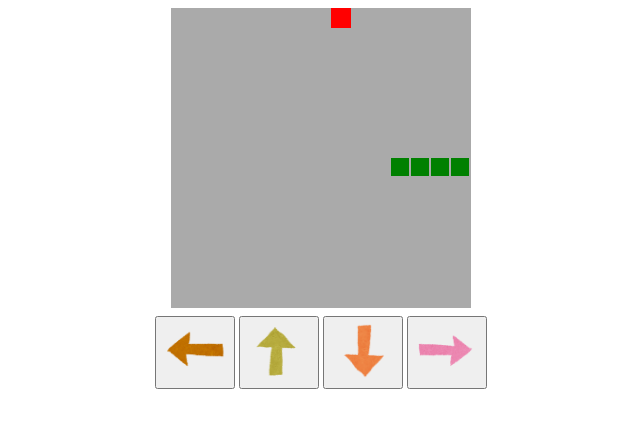
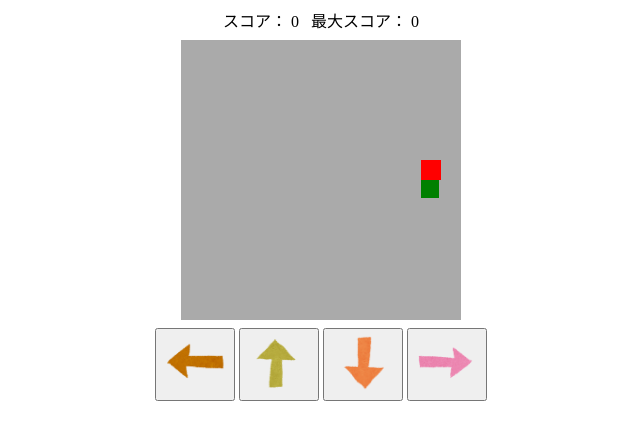
Before and after one commit to obrkn/snake-game, a plain HTML site: page index.html in a window 1280 px wide. Shown: the whole page, without its empty margins (319-959 px from the left). Drawn offline with Linux system fonts and the light colour scheme.

Commit message:
second commit4

```diff
--- a/index.html
+++ b/index.html
@@ -9,12 +9,16 @@
 </head>
 
 <body>
+  <div style="margin: 8px; text-align: center;">
+    <span>スコア： <span id="score">0</span></span>
+    <span style="margin-left: 8px;">最大スコア： <span id="max-score">0</span></span>
+  </div>
   <script>
     const canvas = document.createElement('canvas')
     const ctx = canvas.getContext('2d')
 
-    canvas.width = 300;
-    canvas.height = 300;
+    canvas.width = 280;
+    canvas.height = 280;
 
     canvas.setAttribute('style', 'display: block; margin: auto; background-color: #aaa')
 
@@ -29,6 +33,7 @@
       dx: 1,
       dy: 0,
       tail: null,
+      maxTail: null,
 
       update: function () {
         this.body.push({ x: this.x, y: this.y })
@@ -54,9 +59,14 @@
     }
 
     const init = () => {
+      document.getElementById('score').innerText = 0
+      if (snake.tail > snake.maxTail) {
+        snake.maxTail = snake.tail;
+        document.getElementById('max-score').innerText = snake.tail
+      }
       snake.x = STAGE / 2;
       snake.y = STAGE / 2;
-      snake.tail = 4;
+      snake.tail = 0;
       snake.body = [];
 
       item.x = Math.floor(Math.random() * STAGE);
@@ -67,22 +77,22 @@
       snake.update();
       item.update();
 
-      if (snake.x < 0) snake.x = STAGE - 1;
-      if (snake.y < 0) snake.y = STAGE - 1;
-      if (snake.x > STAGE) snake.x = 0;
-      if (snake.y > STAGE) snake.y = 0;
+      if (snake.x < 0) init();
+      if (snake.y < 0) init();
+      if (snake.x >= STAGE) init();
+      if (snake.y >= STAGE) init();
 
 
       if (snake.x === item.x && snake.y === item.y) {
         snake.tail++;
         item.x = Math.floor(Math.random() * STAGE);
         item.y = Math.floor(Math.random() * STAGE);
-
+        document.getElementById('score').innerText = snake.tail
       }
     }
 
     init();
-    setInterval(loop, 1000 / 8);
+    setInterval(loop, 1000 / 4);
 
     document.addEventListener('keydown', e => {
       switch (e.key) {
```
